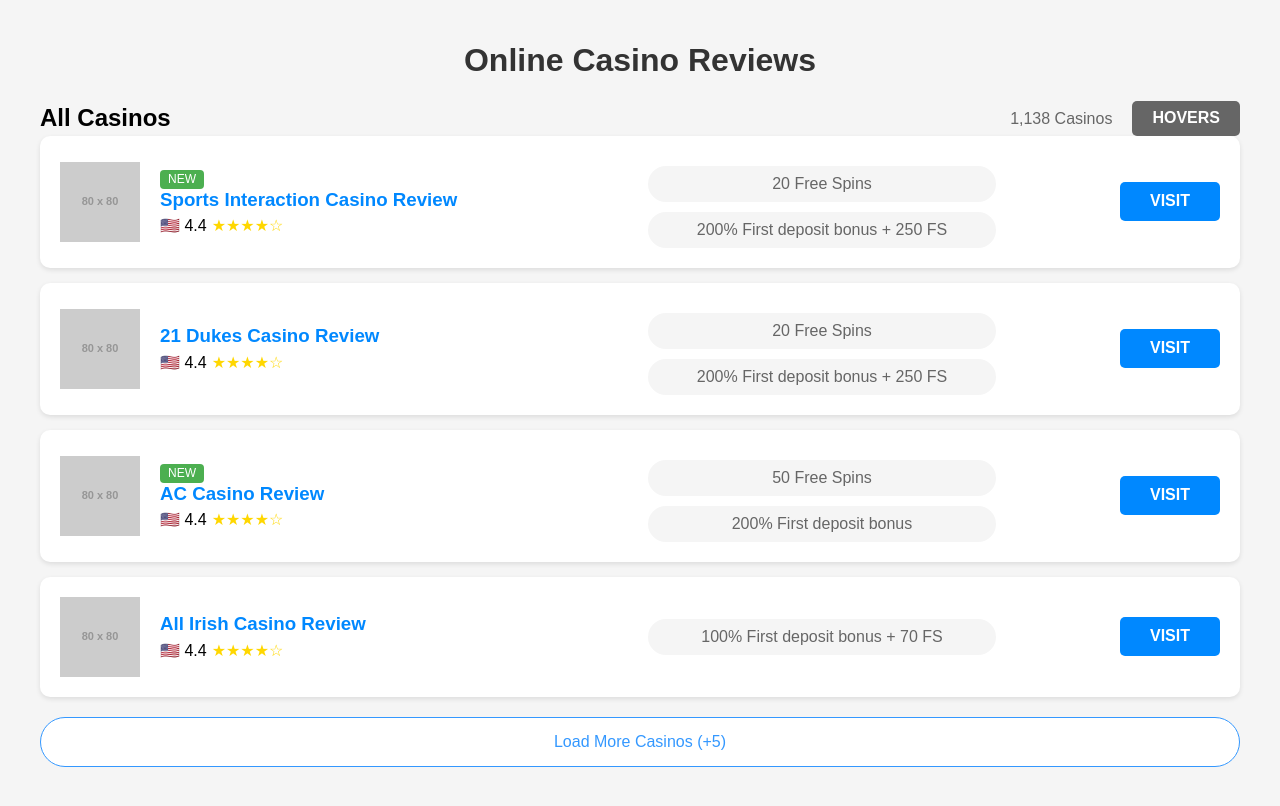
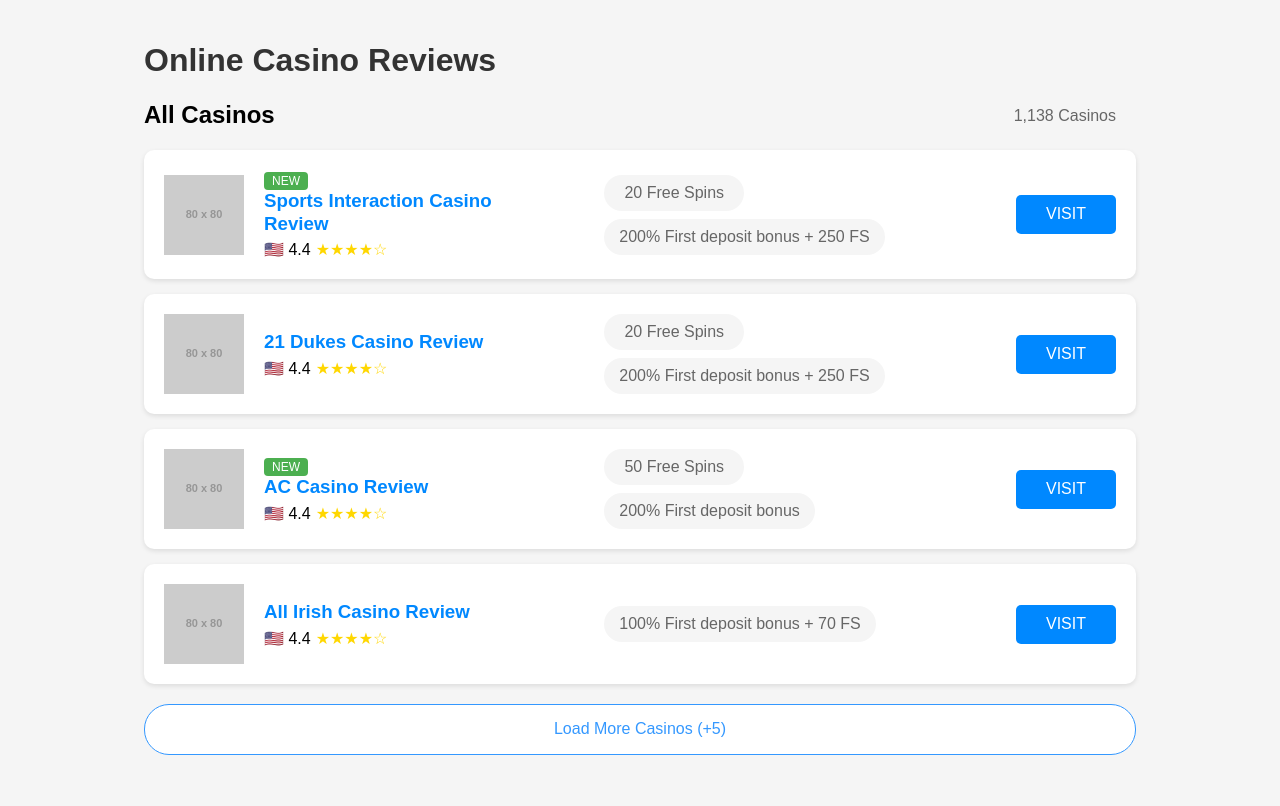
Before and after one commit to NataliiaTom/Gocows, a website built with Parcel: page src/index.html in a window 1280 px wide. Built offline with nearby package versions, Linux system fonts and the light colour scheme; placeholder pictures from the web are drawn by us.

Commit message:
layout corrections

```diff
--- a/src/index.html
+++ b/src/index.html
@@ -17,7 +17,7 @@
         </div>
         <div class="right-section">
           <span class="casino-count">1,138 Casinos</span>
-          <button id="hoversButton" class="hovers-btn">HOVERS</button>
+          <!-- <button id="hoversButton" class="hovers-btn">HOVERS</button> -->
         </div>
       </div>
 
--- a/src/style.css
+++ b/src/style.css
@@ -23,10 +23,10 @@
 .container {
   max-width: 1200px;
   margin: 0 auto;
+  width: 80%;
 }
 
 h1 {
-  text-align: center;
   margin-bottom: 20px;
   color: #333;
 }
@@ -100,12 +100,12 @@
 .bonus-info {
   text-align: left;
   color: #666;
-  width: 30%;
+  width: 37%;
   display: flex;
   flex-direction: column;
-  min-height: 80px;
+  gap: 8px;
   justify-content: center;
-  align-items: center;
+  align-items: flex-start;
 }
 
 .bonus-info div {
@@ -115,8 +115,13 @@
   color: #666;
   min-height: 36px;
   text-align: center;
-  width: 100%;
   background-color: #f5f5f5;
+  width: auto;
+  min-width: 140px;
+}
+
+.bonus-info div:only-child {
+  align-self: flex-start;
 }
 
 .visit-btn {
@@ -126,7 +131,6 @@
   padding: 10px 30px;
   border-radius: 5px;
   cursor: pointer;
-  font-weight: bold;
 }
 
 .visit-btn:hover {
@@ -163,6 +167,7 @@
   display: flex;
   justify-content: space-between;
   align-items: center;
+  margin: 2% 0;
 }
 
 .casino-count {
@@ -536,7 +541,6 @@
 /* Only apply hover effects and pointer cursor to non-empty divs */
 .bonus-info div:first-child:not(:empty) {
   cursor: pointer;
-  margin: 10px;
 }
 
 .bonus-info div:first-child:not(:empty):hover {
```
